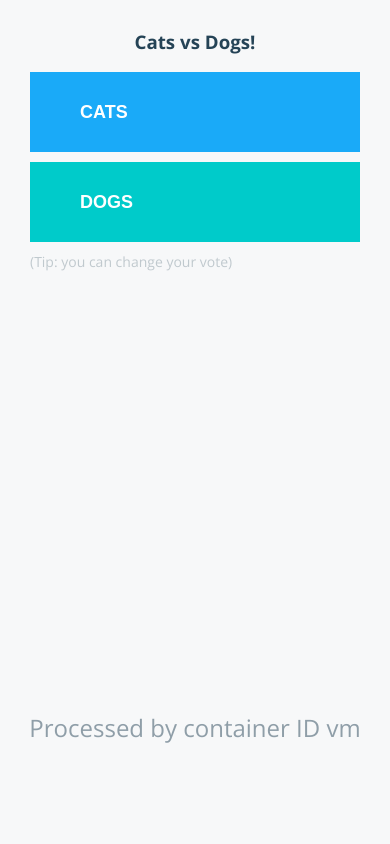
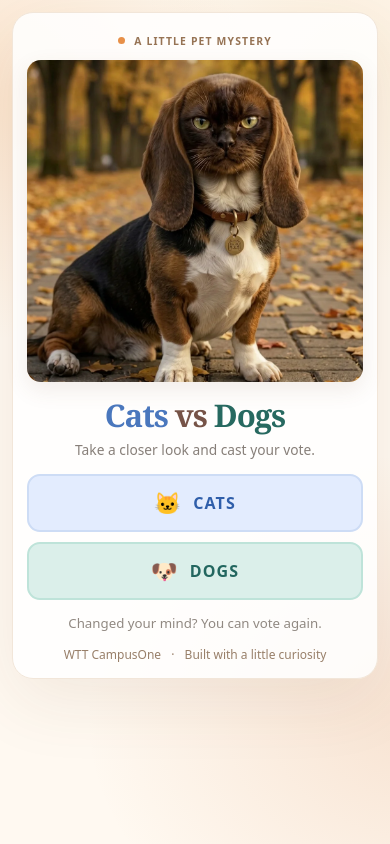
Before and after one commit to asyachin/wtt-demo, a Flask app: page /vote in a window 390 px wide. Run offline with Flask 3, Linux system fonts and the light colour scheme; some libraries are stand-ins or nearby versions.

Commit message:
feat(vote): add responsive Cats vs Dogs landing page

```diff
--- a/app/vote/static/stylesheets/style.css
+++ b/app/vote/static/stylesheets/style.css
@@ -1,129 +1,396 @@
-@import url(//fonts.googleapis.com/css?family=Open+Sans:400,700,600);
 
-*{
-  box-sizing:border-box;
-}
-html,body{
-  margin: 0;
-  padding: 0;
-  background-color: #F7F8F9;
-  height: 100vh;
-  font-family: 'Open Sans';
+:root {
+  color-scheme: light;
+  font-family: system-ui, -apple-system, BlinkMacSystemFont,
+    "Segoe UI", sans-serif;
+  color: #302b29;
+  background: #fff9f1;
+  font-synthesis: none;
+  text-rendering: optimizeLegibility;
+  -webkit-font-smoothing: antialiased;
 }
 
-button{
-  border-radius: 0;
-  width: 100%;
-  height: 50%;
+* {
+  box-sizing: border-box;
 }
 
-button[type="submit"] {
-  -webkit-appearance:none; -webkit-border-radius:0;
+html {
+  min-width: 280px;
 }
 
-button i{
-  float: right;
-  padding-right: 30px;
-  margin-top: 3px;
+body {
+  margin: 0;
+  min-height: 100svh;
+  background:
+    radial-gradient(
+      ellipse 24rem 20rem at -7% 12%,
+      rgba(236, 158, 83, .24),
+      transparent 75%
+    ),
+    radial-gradient(
+      ellipse 28rem 22rem at 108% 85%,
+      rgba(213, 126, 67, .18),
+      transparent 75%
+    ),
+    radial-gradient(
+      ellipse 16rem 17rem at 88% 8%,
+      rgba(235, 185, 110, .15),
+      transparent 80%
+    ),
+    #fff9f1;
 }
 
-button.a{
-  background-color: #1aaaf8;
+button,
+a {
+  -webkit-tap-highlight-color: transparent;
 }
 
-button.b{
-  background-color: #00cbca;
+/* Main layout */
+
+.page {
+  position: relative;
+  isolation: isolate;
+  display: flex;
+  min-height: 100svh;
+  flex-direction: column;
+  align-items: center;
+  justify-content: center;
+  padding: clamp(16px, 3vw, 42px) 16px 22px;
 }
 
-#tip{
-  text-align: left;
-  color: #c0c9ce;
-  font-size: 14px;
-}
+/* Voting card */
 
-#hostname{
-  position: absolute;
-  bottom: 100px;
-  right: 0;
-  left: 0;
-  color: #8f9ea8;
-  font-size: 24px;
-}
-
-#content-container{
-  z-index: 2;
-  position: relative;
-  margin: 0 auto;
-  display: table;
-  padding: 10px;
-  max-width: 940px;
-  height: 100%;
-}
-#content-container-center{
-  display: table-cell;
+.vote-card {
+  width: min(100%, 690px);
+  padding: clamp(17px, 3.5vw, 36px);
+  border: 1px solid #f2e6d9;
+  border-radius: 30px;
+  background: rgba(255, 255, 255, .85);
+  box-shadow: 0 22px 70px rgba(110, 67, 35, .09);
   text-align: center;
 }
 
-#content-container-center h3{
-  color: #254356;
+/* Small heading */
+
+.eyebrow {
+  display: inline-flex;
+  align-items: center;
+  gap: 9px;
+  margin-bottom: 16px;
+  color: #967354;
+  font-size: .71rem;
+  letter-spacing: .16em;
+  font-weight: 750;
 }
 
-#choice{
-  transition: all 300ms linear;
-  line-height: 1.3em;
-  display: inline;
-  vertical-align: middle;
-  font-size: 3em;
-}
-#choice a{
-  text-decoration:none;
-}
-#choice a:hover, #choice a:focus{
-  outline:0;
-  text-decoration:underline;
+.eyebrow-dot {
+  width: 7px;
+  height: 7px;
+  border-radius: 50%;
+  background: #e89048;
 }
 
-#choice button{
-  display: block;
-  height: 80px;
-  width: 330px;
-  border: none;
-  color: white;
-  text-transform: uppercase;
-  font-size:18px;
-  font-weight: 700;
-  margin-top: 10px;
-  margin-bottom: 10px;
-  text-align: left;
-  padding-left: 50px;
+/* Hero illustration */
+
+.hero-frame {
+  overflow: hidden;
+  border-radius: 21px;
+  background: #ebd4ba;
+  box-shadow: 0 8px 22px rgba(113, 80, 51, .10);
 }
 
-#choice button.a:hover{
-  background-color: #1488c6;
+.hero-image {
+  display: block;
+  width: 100%;
+  height: auto;
+  max-height: 390px;
+  object-fit: contain;
 }
 
-#choice button.b:hover{
-  background-color: #00a2a1;
+/* Main title and description */
+
+.intro {
+  padding: 17px 0 16px;
 }
 
-#choice button.a:focus{
-  background-color: #1488c6;
+h1 {
+  margin: 0 0 6px;
+  font-family: Georgia, "Times New Roman", serif;
+  font-size: clamp(2rem, 5.3vw, 3.2rem);
+  font-weight: 750;
+  line-height: 1.16;
+  letter-spacing: -.035em;
 }
 
-#choice button.b:focus{
-  background-color: #00a2a1;
+.cats-word {
+  color: #4a77bd;
 }
 
-#background-stats{
-  z-index:1;
-  height:100%;
-  width:100%;
-  position:absolute;
+.vs-word {
+  color: #765347;
 }
-#background-stats div{
-  transition: width 400ms ease-in-out;
-  display:inline-block;
-  margin-bottom:-4px;
-  width:50%;
-  height:100%;
+
+.dogs-word {
+  color: #276960;
 }
+
+.tagline,
+.question {
+  margin: 0;
+  line-height: 1.55;
+}
+
+.tagline {
+  font-size: clamp(.9rem, 2.1vw, 1rem);
+  font-weight: 650;
+}
+
+.question {
+  color: #877f79;
+  font-size: .91rem;
+}
+
+/* Voting buttons */
+
+.choices {
+  display: grid;
+  grid-template-columns: repeat(2, minmax(0, 1fr));
+  gap: 12px;
+}
+
+.choice {
+  position: relative;
+  display: flex;
+  align-items: center;
+  justify-content: center;
+  gap: 11px;
+  min-width: 0;
+  min-height: 68px;
+  padding: 15px 24px;
+  border: 2px solid transparent;
+  border-radius: 16px;
+  cursor: pointer;
+  font: inherit;
+  font-weight: 800;
+  font-size: 1rem;
+  letter-spacing: .07em;
+  transition:
+    transform .15s ease,
+    box-shadow .15s ease,
+    background-color .15s ease;
+}
+
+.choice:hover {
+  transform: translateY(-2px);
+}
+
+.choice:active {
+  transform: translateY(0);
+}
+
+.choice:focus-visible,
+.results-link:focus-visible {
+  outline: 3px solid #cc762b;
+  outline-offset: 4px;
+}
+
+.choice-symbol {
+  font-size: 1.35rem;
+  line-height: 1;
+}
+
+/* Cat button */
+
+.choice.cats {
+  background: #e3ecfe;
+  color: #2f5eaa;
+  border-color: #cddcf5;
+}
+
+.choice.cats.selected {
+  background: #5f90e7;
+  color: #fff;
+  border-color: #4277d6;
+  box-shadow: 0 6px 18px rgba(95, 144, 231, .27);
+}
+
+/* Dog button */
+
+.choice.dogs {
+  background: #dbefea;
+  color: #22665f;
+  border-color: #bee3d9;
+}
+
+.choice.dogs.selected {
+  background: #328e81;
+  color: #fff;
+  border-color: #26796e;
+  box-shadow: 0 6px 18px rgba(50, 142, 129, .24);
+}
+
+/* Selected vote indicator */
+
+.choice-check {
+  position: absolute;
+  right: 15px;
+  top: 50%;
+  transform: translateY(-50%);
+  display: grid;
+  place-items: center;
+  width: 22px;
+  height: 22px;
+  border-radius: 50%;
+  background: rgba(255, 255, 255, .94);
+  color: #4176c7;
+  font-size: .9rem;
+}
+
+.dogs .choice-check {
+  color: #247d71;
+}
+
+/* Results link appears after voting */
+
+.after-vote {
+  margin-top: 18px;
+}
+
+.thanks {
+  margin: 0 0 10px;
+  color: #5f625b;
+  font-size: .88rem;
+}
+
+.results-link {
+  display: inline-flex;
+  align-items: center;
+  justify-content: center;
+  gap: 16px;
+  width: min(100%, 320px);
+  min-height: 54px;
+  padding: 12px 18px;
+  border-radius: 16px;
+  background: #dc7730;
+  color: #fff;
+  box-shadow: 0 8px 20px rgba(220, 119, 48, .19);
+  font-weight: 750;
+  text-decoration: none;
+  transition:
+    background-color .15s ease,
+    transform .15s ease;
+}
+
+.results-link:hover {
+  background: #b95f20;
+  transform: translateY(-1px);
+}
+
+/* Helper text and footer */
+
+.hint {
+  margin: 16px 0 0;
+  color: #918982;
+  font-size: .83rem;
+}
+
+.footer {
+  padding-top: 18px;
+  text-align: center;
+  font-size: .75rem;
+  color: #987f69;
+  line-height: 1.5;
+}
+
+.footer span {
+  padding: 0 7px;
+}
+
+/* Mobile layout */
+
+@media (max-width: 560px) {
+  .page {
+    justify-content: flex-start;
+    padding: 12px 12px 18px;
+  }
+
+  .vote-card {
+    border-radius: 21px;
+    padding: 14px;
+  }
+
+  .eyebrow {
+    margin-bottom: 12px;
+    font-size: .65rem;
+    letter-spacing: .11em;
+  }
+
+  .hero-frame {
+    border-radius: 14px;
+  }
+
+  .hero-image {
+    display: block;
+    width: 100%;
+    height: auto;
+    max-height: 45svh;
+    object-fit: contain;
+  }
+
+  .intro {
+    padding: 15px 0 14px;
+  }
+
+  h1 {
+    font-size: clamp(1.8rem, 8vw, 2.35rem);
+  }
+
+  .tagline {
+    font-size: .95rem;
+  }
+
+  .question {
+    font-size: .86rem;
+  }
+
+  .choices {
+    grid-template-columns: 1fr;
+    gap: 10px;
+  }
+
+  .choice {
+    width: 100%;
+    min-height: 58px;
+    border-radius: 13px;
+  }
+
+  .after-vote {
+    margin-top: 14px;
+  }
+
+  .results-link {
+    width: 100%;
+  }
+
+  .hint {
+    margin-top: 14px;
+  }
+
+  .footer {
+    padding-top: 14px;
+  }
+}
+
+/* Accessibility: reduced motion */
+
+@media (prefers-reduced-motion: reduce) {
+  .choice,
+  .results-link {
+    transition: none;
+  }
+
+  .choice:hover,
+  .results-link:hover {
+    transform: none;
+  }
+}
--- a/app/vote/templates/index.html
+++ b/app/vote/templates/index.html
@@ -1,49 +1,115 @@
+
 <!DOCTYPE html>
-<html>
+<html lang="en">
 <head>
   <meta charset="utf-8">
-    <title>{{option_a}} vs {{option_b}}!</title>
-    <base href="/index.html">
-    <meta name = "viewport" content = "width=device-width, initial-scale = 1.0">
-    <meta name="keywords" content="docker-compose, docker, stack">
-    <meta name="author" content="Tutum dev team">
-    <link rel='stylesheet' href="{{ url_for('static',filename='stylesheets/style.css') }}" />
-    <link rel="stylesheet" href="https://maxcdn.bootstrapcdn.com/font-awesome/4.4.0/css/font-awesome.min.css">
+  <meta name="viewport" content="width=device-width, initial-scale=1">
+
+  <meta
+    name="description"
+    content="Is it a cat or a dog? Take a closer look and cast your vote."
+  >
+
+  <title>Cats vs Dogs | WTT CampusOne</title>
+
+  <link
+    rel="stylesheet"
+    href="{{ url_for('static', filename='stylesheets/style.css') }}"
+  >
 </head>
+
 <body>
-    <div id="content-container">
-      <div id="content-container-center">
-        <h3>{{option_a}} vs {{option_b}}!</h3>
-        <form id="choice" name='form' method="POST" action="/">
-          <button id="a" type="submit" name="vote" class="a" value="a">{{option_a}}</button>
-          <button id="b" type="submit" name="vote" class="b" value="b">{{option_b}}</button>
+  <main class="page">
+    <section class="vote-card" aria-labelledby="page-title">
+
+      <div class="eyebrow">
+        <span class="eyebrow-dot" aria-hidden="true"></span>
+        A LITTLE PET MYSTERY
+      </div>
+
+      <div class="hero-frame">
+        <img
+          class="hero-image"
+          src="{{ url_for('static', filename='images/catdog.webp') }}"
+          alt="A playful illustration of a cat-faced pet with floppy dog ears"
+          loading="eager"
+          fetchpriority="high"
+        >
+      </div>
+
+      <header class="intro">
+        <h1 id="page-title">
+          <span class="cats-word">Cats</span>
+          <span class="vs-word">vs</span>
+          <span class="dogs-word">Dogs</span>
+        </h1>
+
+
+        <p class="question">
+          Take a closer look and cast your vote.
+        </p>
+      </header>
+
+      <form
+        id="choice"
+        class="choices"
+        method="post"
+        action="/"
+      >
+        <button
+          id="a"
+          class="choice cats{% if vote == 'a' %} selected{% endif %}"
+          type="submit"
+          name="vote"
+          value="a"
+        >
+          <span class="choice-symbol" aria-hidden="true">🐱</span>
+          <span>CATS</span>
+
+          {% if vote == 'a' %}
+          <span class="choice-check" aria-hidden="true">✓</span>
+          {% endif %}
+        </button>
+
+        <button
+          id="b"
+          class="choice dogs{% if vote == 'b' %} selected{% endif %}"
+          type="submit"
+          name="vote"
+          value="b"
+        >
+          <span class="choice-symbol" aria-hidden="true">🐶</span>
+          <span>DOGS</span>
+
+          {% if vote == 'b' %}
+          <span class="choice-check" aria-hidden="true">✓</span>
+          {% endif %}
+        </button>
       </form>
-        <div id="tip">
-          (Tip: you can change your vote)
-        </div>
-        <div id="hostname">
-          Processed by container ID {{hostname}}
-        </div>
-      </div>
-    </div>
-    <script src="https://code.jquery.com/jquery-3.7.1.min.js" type="text/javascript"></script>
-    <script src="//cdnjs.cloudflare.com/ajax/libs/jquery-cookie/1.4.1/jquery.cookie.js"></script>
 
       {% if vote %}
-    <script>
-      var vote = "{{vote}}";
+      <div class="after-vote" role="status">
+        <p class="thanks">Your vote is in!</p>
 
-      if(vote == "a"){
-        $(".a").prop('disabled', true);
-        $(".a").html('{{option_a}} <i class="fa fa-check-circle"></i>');
-        $(".b").css('opacity','0.5');
-      }
-      if(vote == "b"){
-        $(".b").prop('disabled', true);
-        $(".b").html('{{option_b}} <i class="fa fa-check-circle"></i>');
-        $(".a").css('opacity','0.5');
-      }
-    </script>
+        <a class="results-link" href="/result/">
+          <span aria-hidden="true">▥</span>
+          <span>See results</span>
+          <span aria-hidden="true">→</span>
+        </a>
+      </div>
       {% endif %}
+
+      <p class="hint">
+        Changed your mind? You can vote again.
+      </p>
+
+      <footer class="footer">
+        WTT CampusOne
+        <span aria-hidden="true">·</span>
+        Built with a little curiosity
+      </footer>
+
+    </section>
+  </main>
 </body>
 </html>
```
Also changed, not shown: app/vote/static/images/catdog.webp (added). Lines whose indentation alone changed are shown as unchanged.
